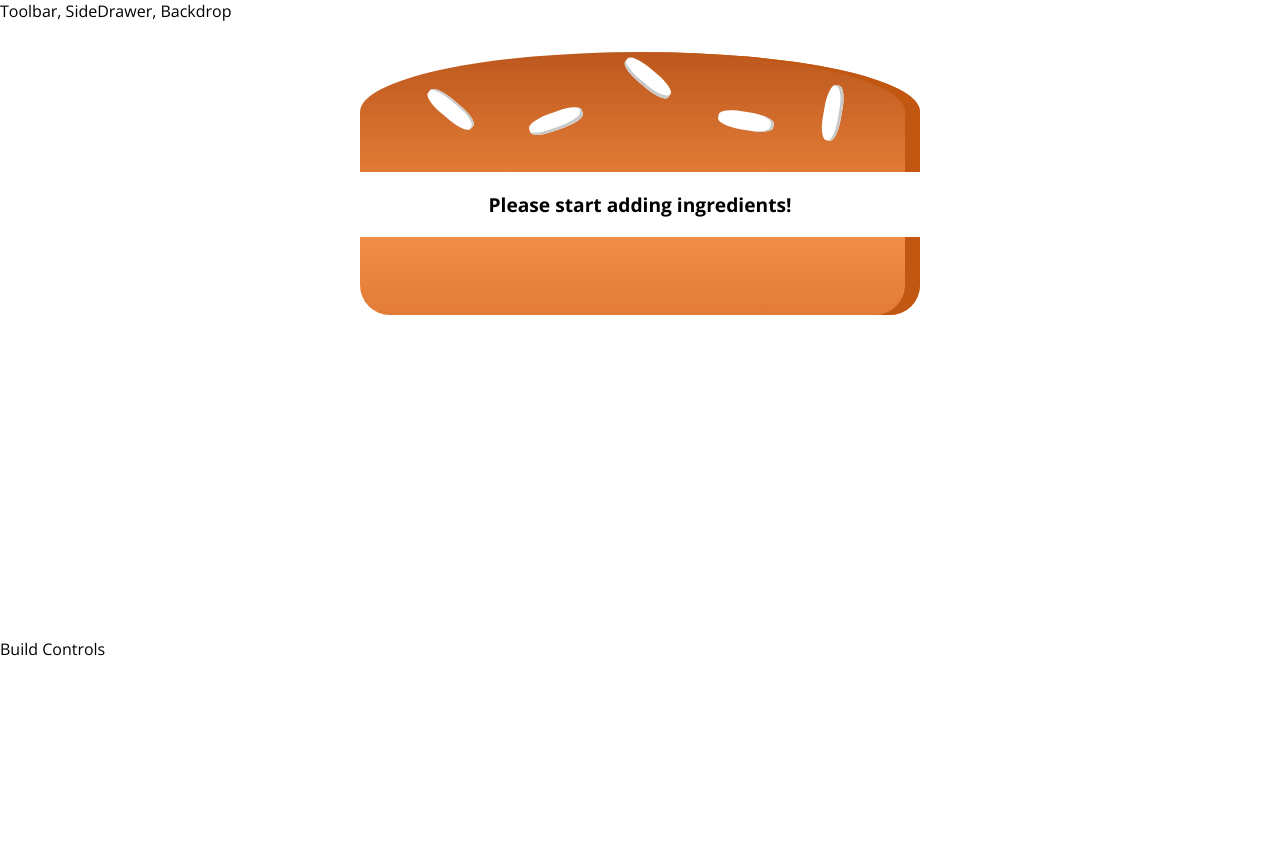
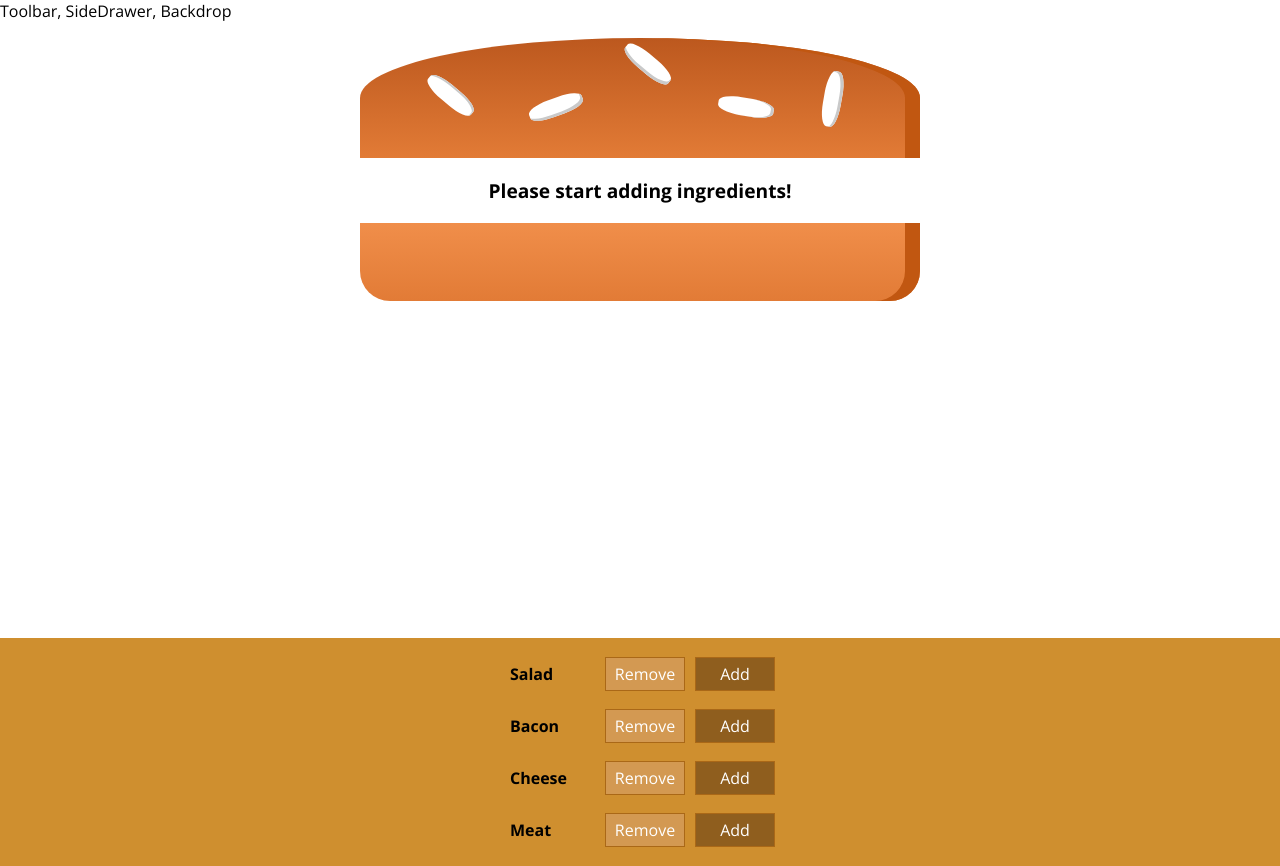
Before and after one commit to rafaelmeirelles8/burger-builder-starting-setup, a React app: page / in a window 1280 px wide. Before the commit the page ends 800 px from the top, so only its background shows below. Built offline with nearby package versions, Linux system fonts and the light colour scheme.

Commit message:
BuildControl added

```diff
--- a/src/components/Burger/BuildControls/BuildControl/BuildControl.js
+++ b/src/components/Burger/BuildControls/BuildControl/BuildControl.js
@@ -1,5 +1,7 @@
 import React from 'react';
-import classes from './BuildConstrol.css';
+import classes from './BuildControl.css';
+
+
 
 
 const buildControl = (props) =>(
--- a/src/components/Burger/BuildControls/BuildControls.js
+++ b/src/components/Burger/BuildControls/BuildControls.js
@@ -1,10 +1,25 @@
 import React from 'react';
-import classes from './BuildConstrols.css';
+import classes from './BuildControls.css';
+import BuildControl from './BuildControl/BuildControl';
+
+
+
+const controls = [
+    {label: 'Salad', type: 'salad'},
+    {label: 'Bacon', type: 'bacon'},
+    {label: 'Cheese', type: 'cheese'},
+    {label: 'Meat', type: 'meat'},
+];
+
+
 
 const buildConstrols = (props) =>
 (
-    <div className={classes.BuildConstrols}>
-
+    <div className={classes.BuildControls}>
+    {controls.map(ingredient => {
+            return <BuildControl key={ingredient.label} ingredientLabel={ingredient.label} ></BuildControl>;
+        })
+    }
     </div>
 )
 
--- a/src/components/Burger/Burger.css
+++ b/src/components/Burger/Burger.css
@@ -2,7 +2,7 @@
     width: 100%;
     margin: auto;
     height: 250px;
-    overflow: scroll;
+    /*overflow: scroll;*/
     text-align: center;
     font-weight: bold;
     font-size: 1.2rem;
--- a/src/containers/BurgerBuilder/BurgerBuilder.js
+++ b/src/containers/BurgerBuilder/BurgerBuilder.js
@@ -1,6 +1,7 @@
 import React, { Component } from 'react';
 import Auxiliary from '../../hoc/Auxiliary';
-import Burger from '../../components/Burger/Burger'
+import Burger from '../../components/Burger/Burger';
+import BuildConstrols from '../../components/Burger/BuildControls/BuildControls';
 
 
 class BurgerBuilder extends Component {
@@ -21,7 +22,7 @@ state = {
         return(
             <Auxiliary>
                 <Burger ingredients={this.state.ingredients}></Burger>
-                <div>Build Controls</div>
+                <BuildConstrols></BuildConstrols>
             </Auxiliary>
         )
     }
```
